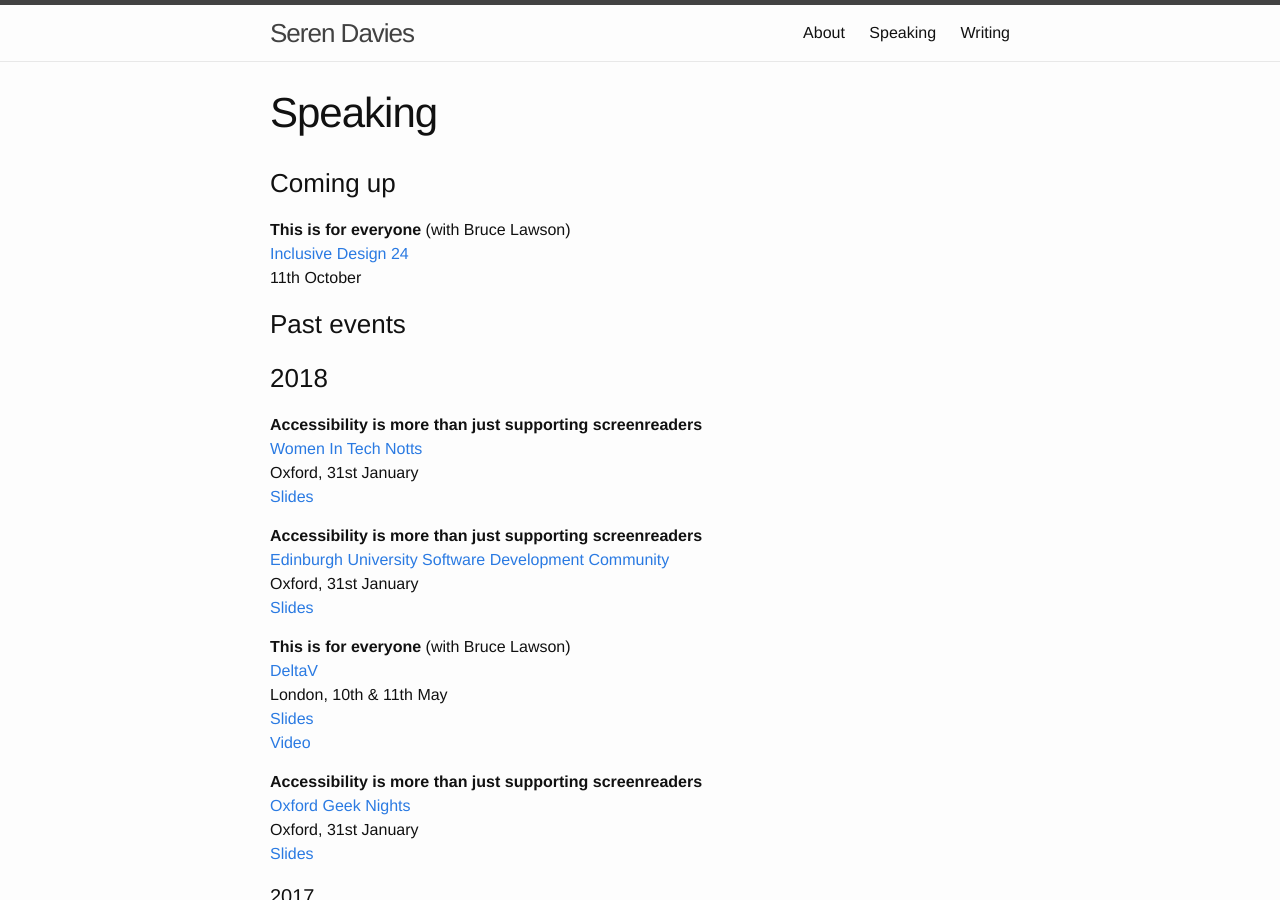
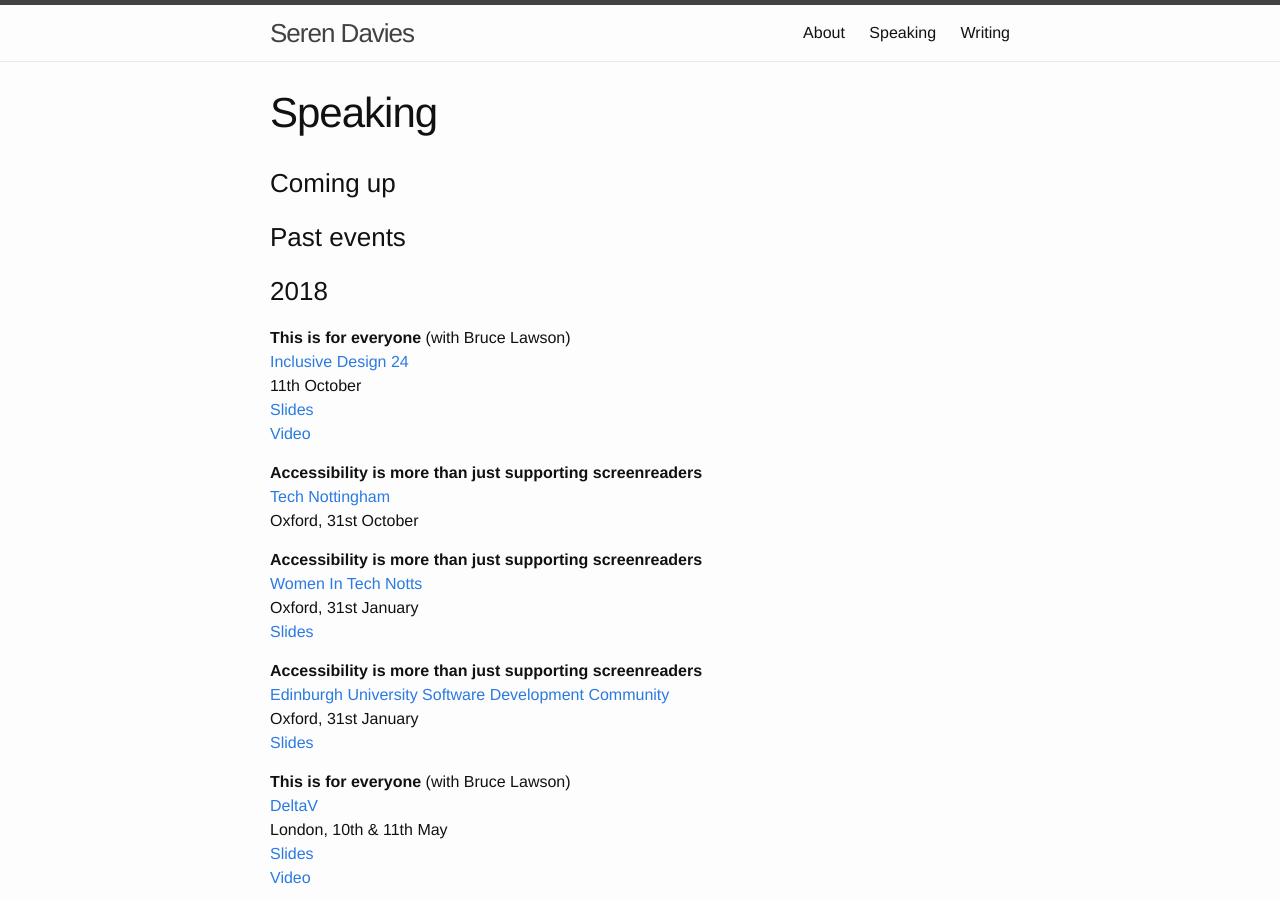
Before and after one commit to ninjanails/ninjanails.github.io, a Jekyll site: the page built from speaking.md, in a window 1280 px wide and 900 px high. Built offline with Jekyll 4.4.1, drawn with Linux system fonts in a browser that asks for light colours.

Commit message:
update speaking to move upcoming events to past events

```diff
--- a/speaking.md
+++ b/speaking.md
@@ -6,13 +6,19 @@ permalink: /speaking/
 
 ### Coming up
 
+### Past events
+
+### 2018
+
 **This is for everyone** (with Bruce Lawson) <br>
 [Inclusive Design 24](https://inclusivedesign24.org/2018/) <br>
 11th October <br>
+[Slides](https://speakerdeck.com/brucel/this-is-for-everyone) <br>
+[Video](https://www.youtube.com/watch?v=qsezvPwzkZE&list=PLn7dsvRdQEfEnBxpVztmJ8KCKNJ_P-hR6&index=2)
 
-### Past events
-
-### 2018
+**Accessibility is more than just supporting screenreaders** <br>
+[Tech Nottingham](https://www.technottingham.com/events/tech-nottingham-oct-2018) <br>
+Oxford, 31st October <br>
 
 **Accessibility is more than just supporting screenreaders** <br>
 [Women In Tech Notts](https://www.technottingham.com/events/wit-july-2018) <br>
```
